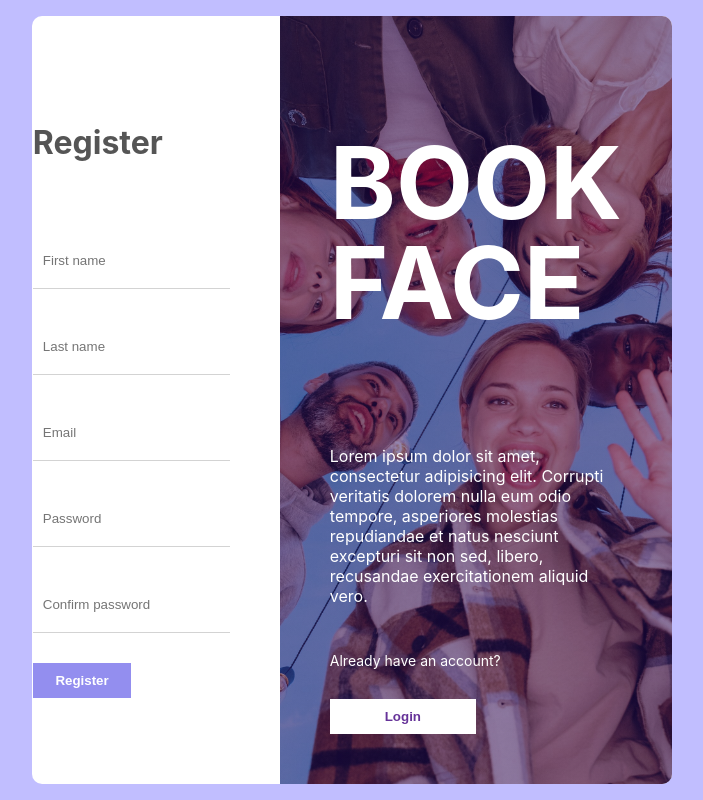
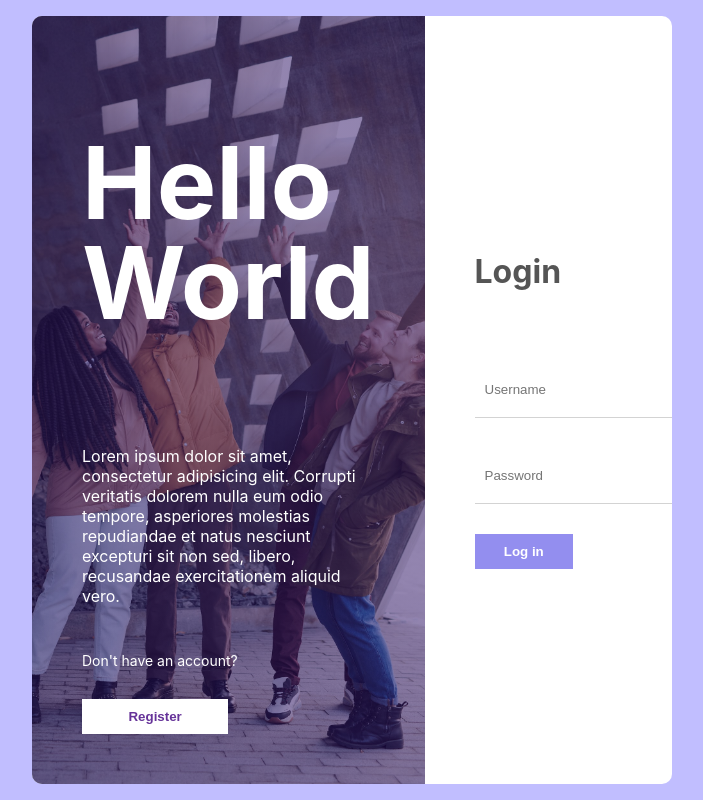
Before and after one commit to jonnyabrams/bookface-2.0, a React (Create React App) app in the folder client/: page /login in a window 1280 px wide. Shown: the whole page, without its empty margins (288-991 px from the left). Built offline with nearby package versions, Linux system fonts and the light colour scheme.

Commit message:
feat: Register & Login link to each other

```diff
--- a/client/src/App.tsx
+++ b/client/src/App.tsx
@@ -1,13 +1,25 @@
+import { createBrowserRouter, RouterProvider, Route } from "react-router-dom";
+
 import Login from "./pages/login/Login";
 import Register from "./pages/register/Register";
 
+const router = createBrowserRouter([
+  {
+    path: "/login",
+    element: <Login />
+  },
+  {
+    path: "/register",
+    element: <Register />
+  }
+])
 
 const App = () => {
   return (
     <div>
-      <Register />
+      <RouterProvider router={router} />
     </div>
   );
-}
+};
 
 export default App;
--- a/client/src/pages/login/Login.tsx
+++ b/client/src/pages/login/Login.tsx
@@ -1,3 +1,4 @@
+import { Link } from "react-router-dom";
 import "./login.scss";
 
 const Login = () => {
@@ -13,7 +14,9 @@
             recusandae exercitationem aliquid vero.
           </p>
           <span>Don't have an account?</span>
-          <button>Register</button>
+          <Link to="/register">
+            <button>Register</button>
+          </Link>
         </div>
 
         <div className="right">
--- a/client/src/pages/register/Register.tsx
+++ b/client/src/pages/register/Register.tsx
@@ -1,3 +1,4 @@
+import { Link } from "react-router-dom";
 import "./register.scss";
 
 const Register = () => {
@@ -13,7 +14,9 @@
             recusandae exercitationem aliquid vero.
           </p>
           <span>Already have an account?</span>
-          <button>Login</button>
+          <Link to="/login">
+            <button>Login</button>
+          </Link>
         </div>
 
         <div className="right">
```
